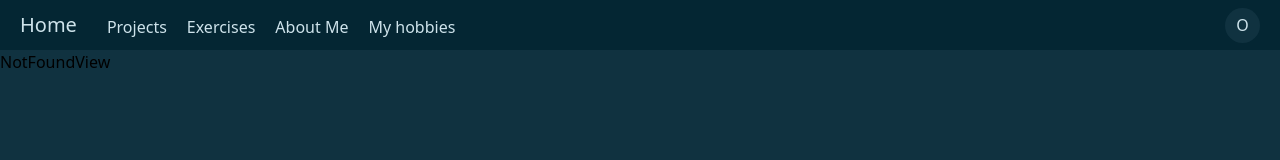
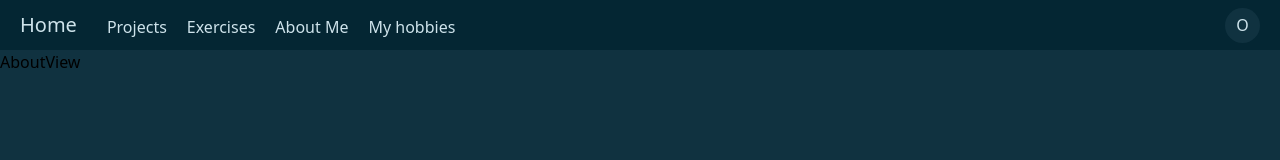
Before and after one commit to fgamester/portfolio, a React (Vite) app: page /about in a window 1280 px wide. Shown: the top 160 px of the page. Built offline with nearby package versions, Linux system fonts and the light colour scheme.

Commit message:
routes updated, views components created and setted up in router

```diff
--- a/src/router.tsx
+++ b/src/router.tsx
@@ -2,6 +2,10 @@ import { BrowserRouter, Routes, Route } from "react-router-dom"
 import MainLayout from "./layouts/MainLayout"
 import HomeView from "./views/HomeView"
 import NotFoundView from "./views/NotFoundView"
+import ProjectsView from "./views/ProjectsView"
+import ExercisesView from "./views/ExercisesView"
+import AboutView from "./views/AboutView"
+import HobbiesView from "./views/HobbiesView"
 
 function Router() {
 
@@ -10,7 +14,12 @@ function Router() {
       <Routes>
         <Route element={<MainLayout />}>
           <Route path="/" element={<HomeView />} />
+          <Route path="/projects" element={<ProjectsView />} />
+          <Route path="/exercises" element={<ExercisesView />} />
+          <Route path="/about" element={<AboutView />} />
+          <Route path="/hobbies" element={<HobbiesView />} />
           <Route path="*" element={<NotFoundView />} />
+
         </Route>
       </Routes>
     </BrowserRouter>
--- /dev/null
+++ b/src/views/AboutView.tsx
@@ -0,0 +1,5 @@
+export default function AboutView() {
+  return (
+    <div>AboutView</div>
+  )
+}
--- /dev/null
+++ b/src/views/ExercisesView.tsx
@@ -0,0 +1,5 @@
+export default function ExercisesView() {
+  return (
+    <div>ExercisesView</div>
+  )
+}
--- /dev/null
+++ b/src/views/HobbiesView.tsx
@@ -0,0 +1,5 @@
+export default function HobbiesView() {
+  return (
+    <div>HobbiesView</div>
+  )
+}
--- /dev/null
+++ b/src/views/ProjectsView.tsx
@@ -0,0 +1,5 @@
+export default function ProjectsView() {
+  return (
+    <div>ProjectsView</div>
+  )
+}
```
